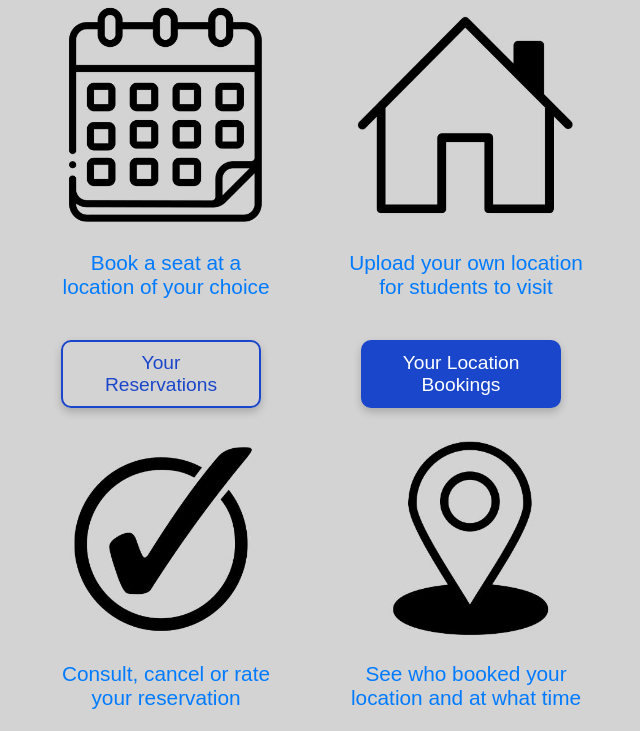
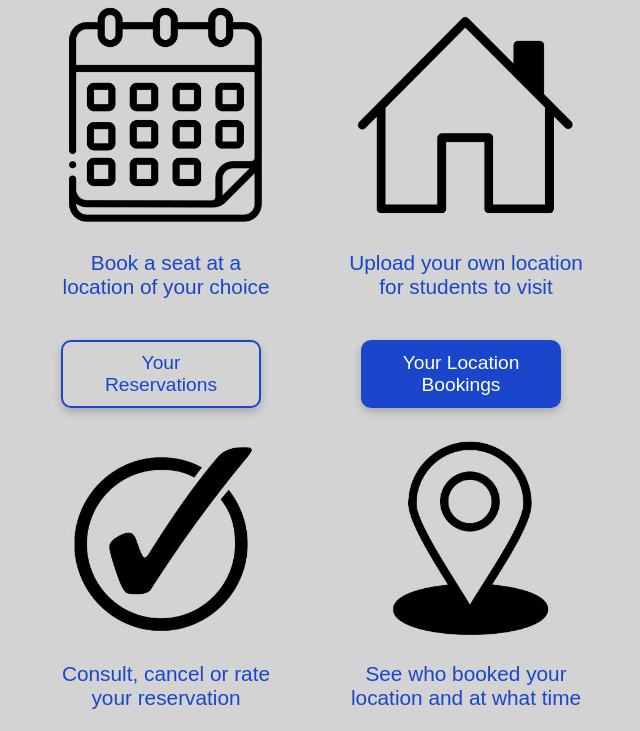
Before and after one commit to Marketplace-development/uneven-groups-a-d2024-group-1, a Flask app: page /main_page in a window 1280 px wide. Shown: the part 1055-1786 px from the top of the page, without its empty margins (324-964 px from the left). Run offline with Flask 3, Linux system fonts and the light colour scheme; the visitor is signed in with stand-in values (Sample User, id 1); data that the repository does not hold is empty.

Commit message:
blue text

```diff
--- a/app/static/css/main.css
+++ b/app/static/css/main.css
@@ -428,7 +428,7 @@ form input[type="datetime-local"] {
 }
 
 .text-blue {
-    color: rgba(0, 123, 255, 1);
+    color: rgb(25, 70, 202);
 }
 
 
```
